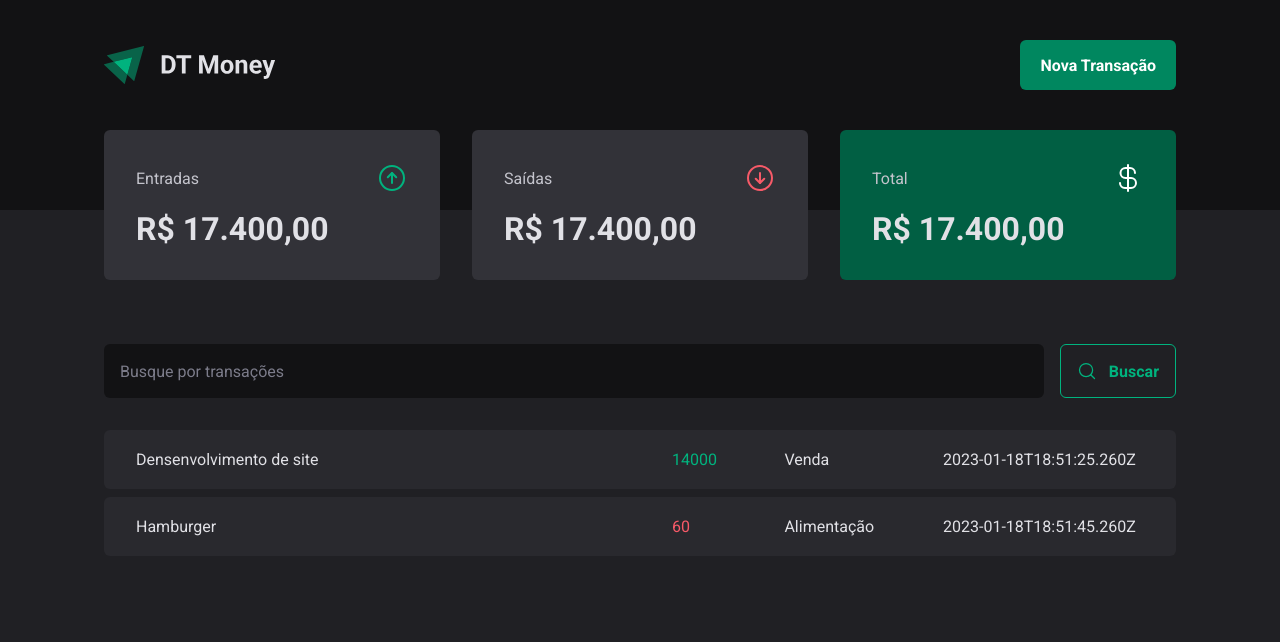
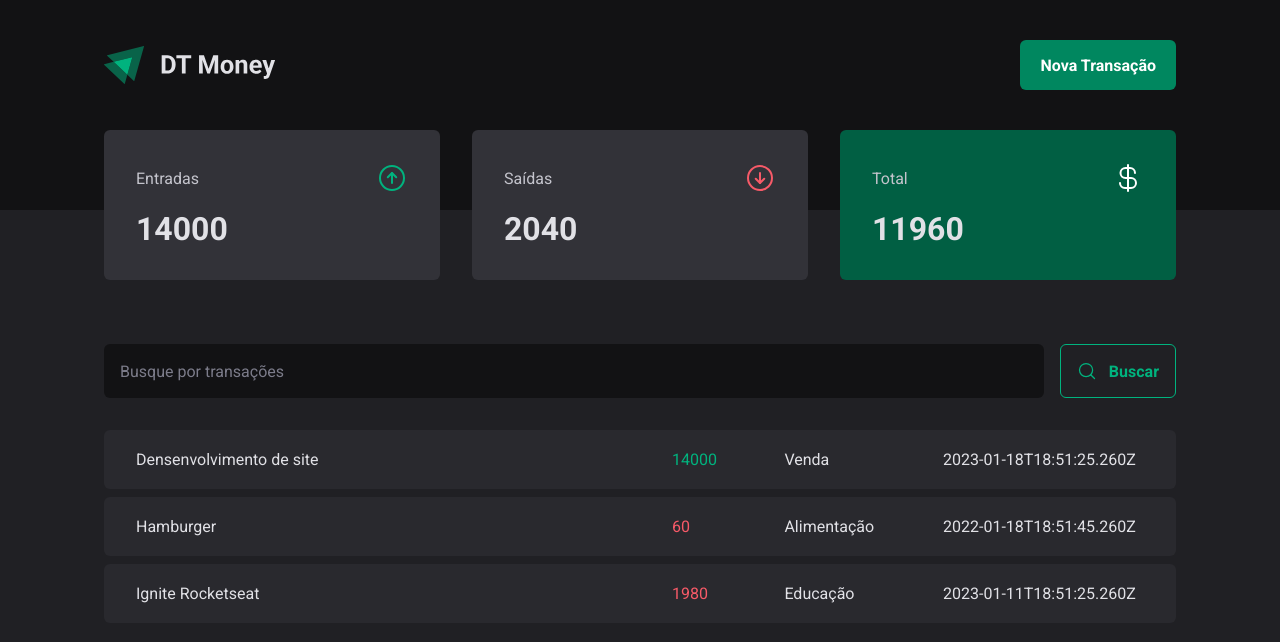
Before and after one commit to rodrrigodev/DT-Money, a React (Vite) app: page / in a window 1280 px wide. Shown: the top 642 px of the page. Built offline with nearby package versions, Linux system fonts and the light colour scheme; data requests are answered from the project's data file.

Commit message:
calc transactions

```diff
--- a/server.json
+++ b/server.json
@@ -14,7 +14,15 @@
             "type": "outcome",
             "category": "Alimentação",
             "price": 60,
-            "createdAt": "2023-01-18T18:51:45.260Z"
+            "createdAt": "2022-01-18T18:51:45.260Z"
+        },
+        {
+            "id":3,
+            "description": "Ignite Rocketseat",
+            "type": "outcome",
+            "category": "Educação",
+            "price": 1980,
+            "createdAt": "2023-01-11T18:51:25.260Z"
         }
     ]
 }
--- a/src/components/Summary/index.tsx
+++ b/src/components/Summary/index.tsx
@@ -7,6 +7,17 @@
 export function Summary() {
     const theme = useTheme()
     const { transactions } = useContext(TransactionsContext)
+    const summary = transactions.reduce((acc, transaction)=>{
+        if(transaction.type === "income"){
+            acc.income += transaction.price
+            acc.total += transaction.price
+        }else{
+            acc.outcome += transaction.price
+            acc.total -= transaction.price
+        }
+        return acc
+    }, {income:0, outcome:0, total:0})
+
     return (
         <SummaryContainer>
             <SummaryCard>
@@ -15,7 +26,7 @@
                     <ArrowCircleUp size={32} color={theme["green-300"]} />
                 </header>
 
-                <strong>R$ 17.400,00</strong>
+                <strong>{summary.income}</strong>
             </SummaryCard>
 
             <SummaryCard>
@@ -24,7 +35,7 @@
                     <ArrowCircleDown size={32} color={theme["red-300"]} />
                 </header>
 
-                <strong>R$ 17.400,00</strong>
+                <strong>{summary.outcome}</strong>
             </SummaryCard>
 
             <SummaryCard variant="green">
@@ -33,7 +44,7 @@
                     <CurrencyDollar size={32} color={theme["white"]} />
                 </header>
 
-                <strong>R$ 17.400,00</strong>
+                <strong>{summary.total}</strong>
             </SummaryCard>
         </SummaryContainer>
     )
```
